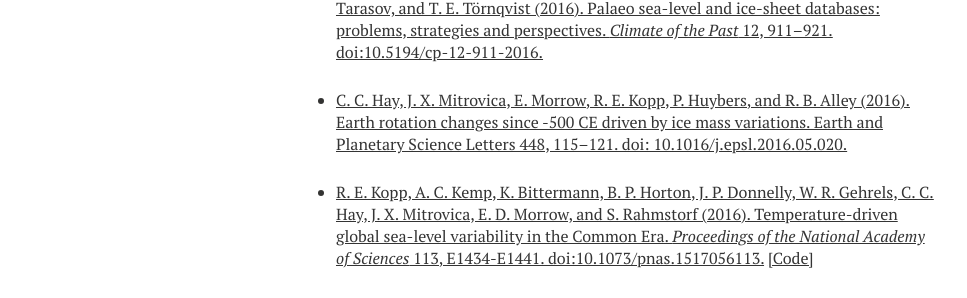
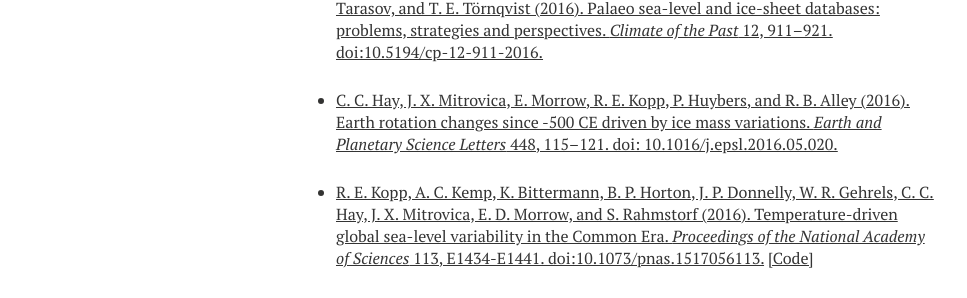
Before and after one commit to mrke/bobkopp.github.io, a Jekyll site: the page built from papers/index.md, in a window 1280 px wide and 900 px high, scrolled down 1600 px. Shown: the part 171-469 px from the top of the window, without its empty margins (24-991 px from the left). Built offline with Jekyll 4.4.1, drawn with Linux system fonts in a browser that asks for light colours; nearby versions of some CDN libraries.

Commit message:
formatting

```diff
--- a/papers/index.md
+++ b/papers/index.md
@@ -47,7 +47,7 @@
 
 * [A. Düsterhus, A. Rovere, A. E. Carlson, N. L. M. Barlow, T. Bradwell, A. Dutton, R. Gehrels, F. D. Hibbert, M. P. Hijma, B. P. Horton, V. Klemann, R. E. Kopp, D. Sivan, L. Tarasov, and T. E. Törnqvist (2016). Palaeo sea-level and ice-sheet databases: problems, strategies and perspectives. _Climate of the Past_ 12, 911–921. doi:10.5194/cp-12-911-2016.](http://dx.doi.org/10.5194/cp-12-911-2016)
 
-* [C. C. Hay, J. X. Mitrovica, E. Morrow, R. E. Kopp, P. Huybers, and R. B. Alley (2016). Earth rotation changes since -500 CE driven by ice mass variations. Earth and Planetary Science Letters 448, 115–121. doi: 10.1016/j.epsl.2016.05.020.](http://dx.doi.org/10.1016/j.epsl.2016.05.020)
+* [C. C. Hay, J. X. Mitrovica, E. Morrow, R. E. Kopp, P. Huybers, and R. B. Alley (2016). Earth rotation changes since -500 CE driven by ice mass variations. _Earth and Planetary Science Letters_ 448, 115–121. doi: 10.1016/j.epsl.2016.05.020.](http://dx.doi.org/10.1016/j.epsl.2016.05.020)
 
 * [R. E. Kopp, A. C. Kemp, K. Bittermann, B. P. Horton, J. P. Donnelly, W. R. Gehrels, C. C. Hay, J. X. Mitrovica, E. D. Morrow, and S. Rahmstorf (2016). Temperature-driven global sea-level variability in the Common Era. _Proceedings of the National Academy of Sciences_ 113, E1434-E1441. doi:10.1073/pnas.1517056113.](http://dx.doi.org/10.1073/pnas.1517056113) [[Code]](https://github.com/bobkopp/CESL-STEHM-GP/releases)
 
```
